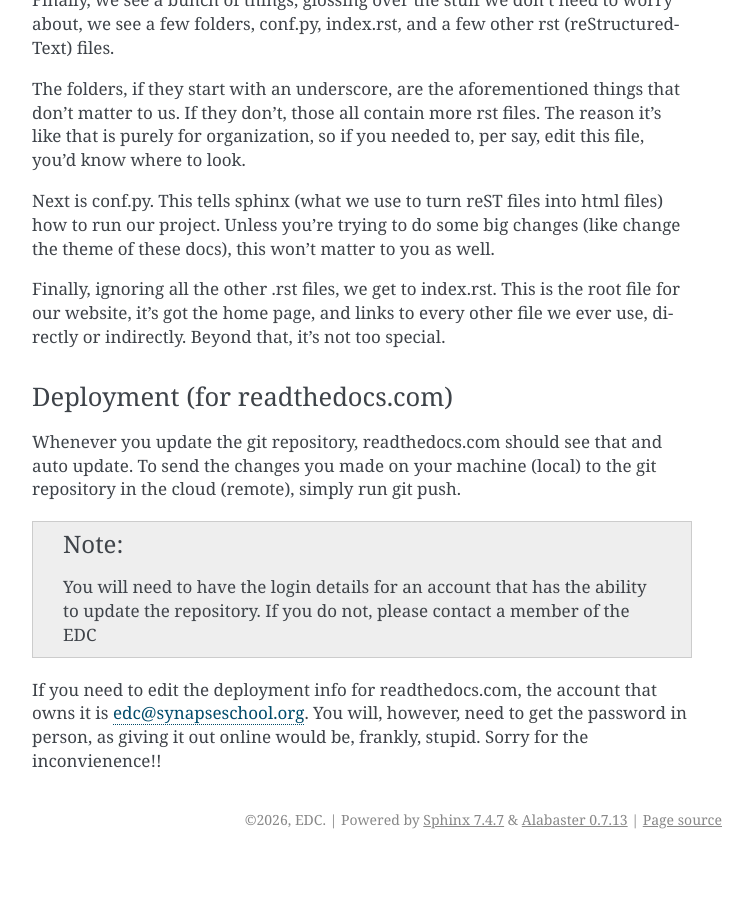
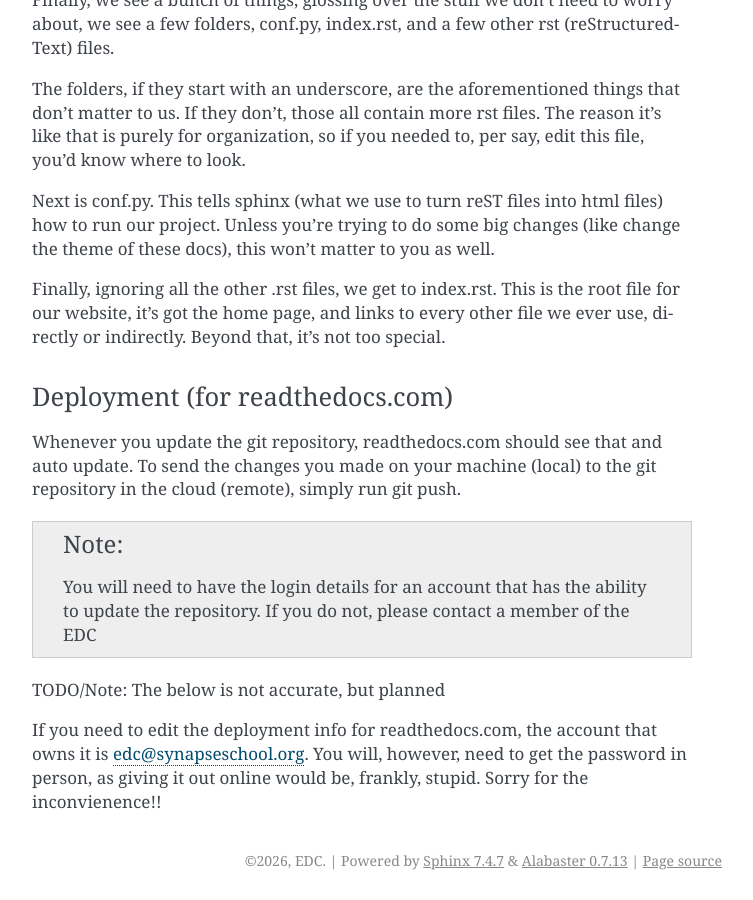
Before and after one commit to Rufis72/edc-docs, a Sphinx documentation site: the page built from docs/source/editing/quick_start.rst, in a window 1280 px wide and 900 px high, scrolled down 2194 px. Shown: the whole window, without its empty margins (388-1141 px from the left). Built offline with Sphinx 7.4.7, drawn with Linux system fonts in a browser that asks for light colours; before the commit the page ends 3053 px from its top, so only the background shows below that.

Commit message:
Added quick disclaimer

```diff
--- a/docs/source/editing/quick_start.rst
+++ b/docs/source/editing/quick_start.rst
@@ -109,5 +109,7 @@ your machine (local) to the git repository in the cloud (remote), simply run git
     You will need to have the login details for an account that has the ability to update the repository. If you do not,
     please contact a member of the EDC
 
+TODO/Note: The below is not accurate, but planned
+
 If you need to edit the deployment info for readthedocs.com, the account that owns it is edc@synapseschool.org. You will,
 however, need to get the password in person, as giving it out online would be, frankly, stupid. Sorry for the inconvienence!!
```
